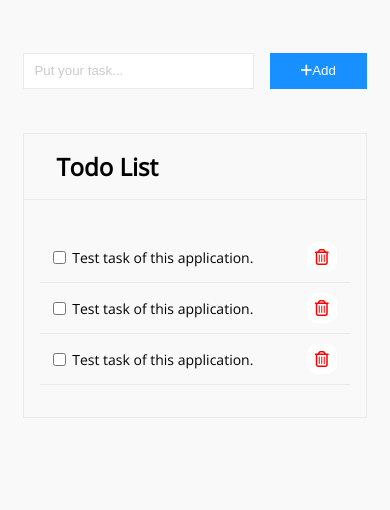
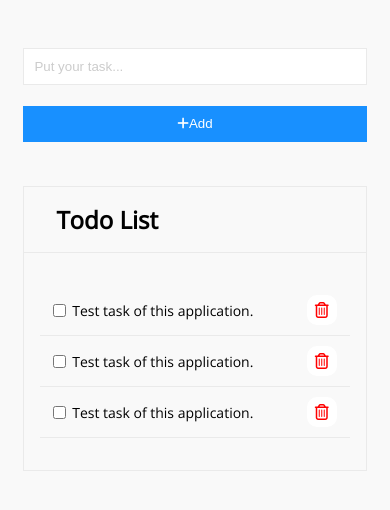
Before and after one commit to LuisDev2001/TodoListVanillaJS, a plain HTML site: page index.html in a window 390 px wide. Drawn offline with nearby package versions, Linux system fonts and the light colour scheme.

Commit message:
Add a simple RWD

```diff
--- a/css/main.css
+++ b/css/main.css
@@ -122,3 +122,19 @@ ul {
 .print-task-item i:hover {
   box-shadow: 0 0 6px rgba(53, 53, 53, 0.2);
 }
+
+/*Responsive desing Desktop first*/
+@media screen and (max-width: 420px) {
+  .form {
+    flex-direction: column;
+    height: auto;
+  }
+  .form div:first-child {
+    padding: 0;
+  }
+  .form div:last-child {
+    height: 45px;
+    margin: 1rem 0 0 0;
+    width: 100%;
+  }
+}
```
